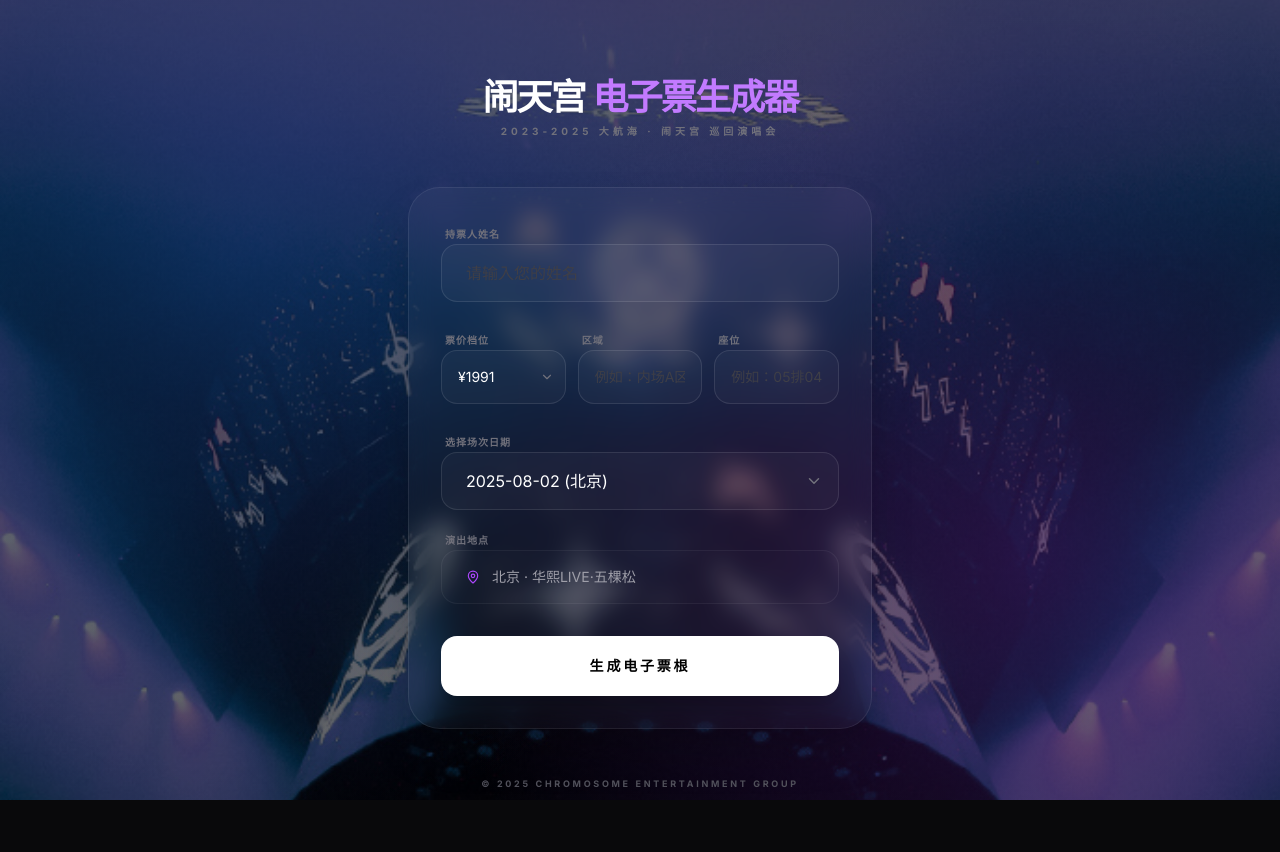
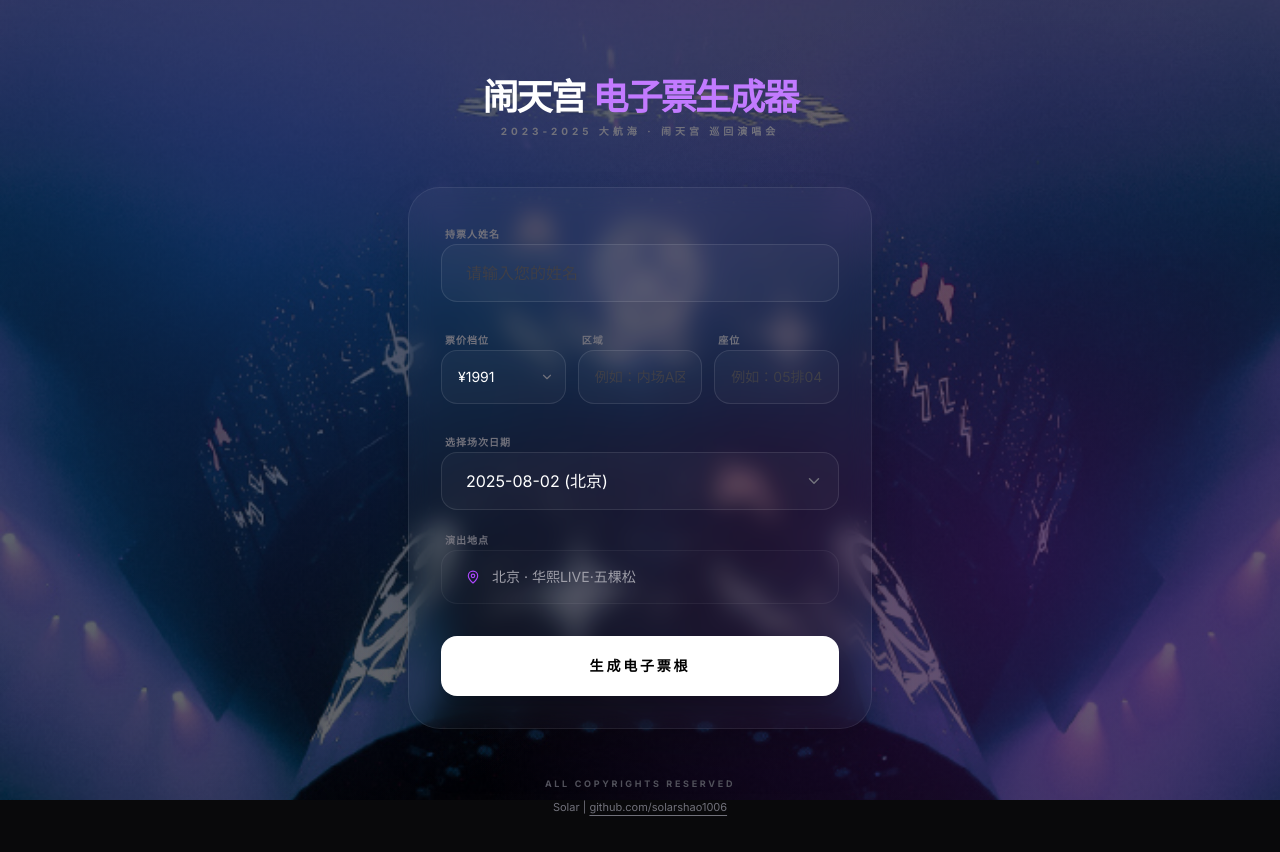
Before and after one commit to solarshao1006/DigitalConcertPass, a React (Vite) app: page / in a window 1280 px wide. Shown: the top 852 px of the page. Built offline with nearby package versions, Linux system fonts and the light colour scheme; a web font is replaced by a local one.

Commit message:
Update server.ts and App.tsx

```diff
--- a/server.ts
+++ b/server.ts
@@ -267,6 +267,12 @@ async function startServer() {
         value: seat || '\u968f\u673a'
       });
 
+      pass.secondaryFields.push({
+        key: 'price',
+        label: '\u7968\u6863',
+        value: `\u697c${price}`
+      });
+
       pass.auxiliaryFields.push({
         key: 'datetime',
         label: '\u65f6\u95f4',
@@ -292,12 +298,6 @@ async function startServer() {
         key: 'header-location',
         label: '\u57ce\u5e02',
         value: concert.city
-      });
-
-      pass.backFields.push({
-        key: 'price',
-        label: '\u7968\u6863',
-        value: `\u697c${price}`
       });
 
       pass.backFields.push({
--- a/src/App.tsx
+++ b/src/App.tsx
@@ -304,7 +304,10 @@ export default function App() {
 
               <footer className="mt-auto pt-12 text-center">
                 <p className="text-[9px] text-zinc-600 font-bold uppercase tracking-[0.3em]">
-                  © 2025 Chromosome Entertainment Group
+                  All copyrights reserved
+                </p>
+                <p className="mt-2 text-[11px] text-zinc-500">
+                  Solar | <a href="https://github.com/solarshao1006" target="_blank" rel="noreferrer" className="underline underline-offset-4">github.com/solarshao1006</a>
                 </p>
               </footer>
             </motion.div>
@@ -534,7 +537,7 @@ function TicketView({ concert, userName, price, area, seat, location }: { concer
           <p className="text-[8px] font-mono text-purple-200/60 tracking-[0.4em] uppercase">
             {userName ? userName.replace(/\s/g, '_') : 'GUEST'}_LZ2025_{concert.id}
           </p>
-          <p className="text-[6px] text-purple-200/40 mt-2 tracking-widest uppercase italic">Chromosome Entertainment Group Official Ticket</p>
+          <p className="text-[6px] text-purple-200/40 mt-2 tracking-widest uppercase italic">All copyrights reserved | Solar</p>
         </div>
       </div>
     </motion.div>
```
